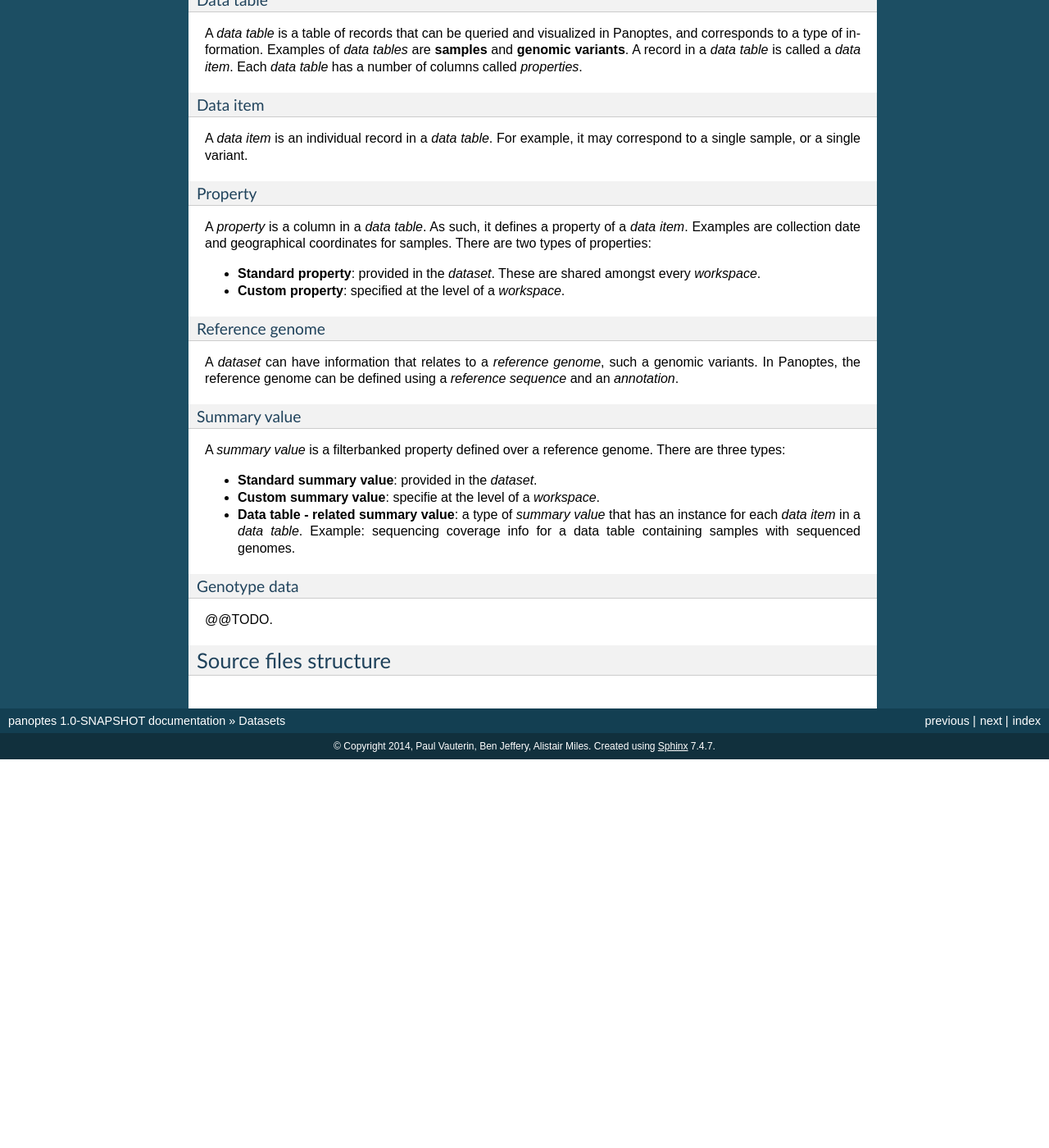
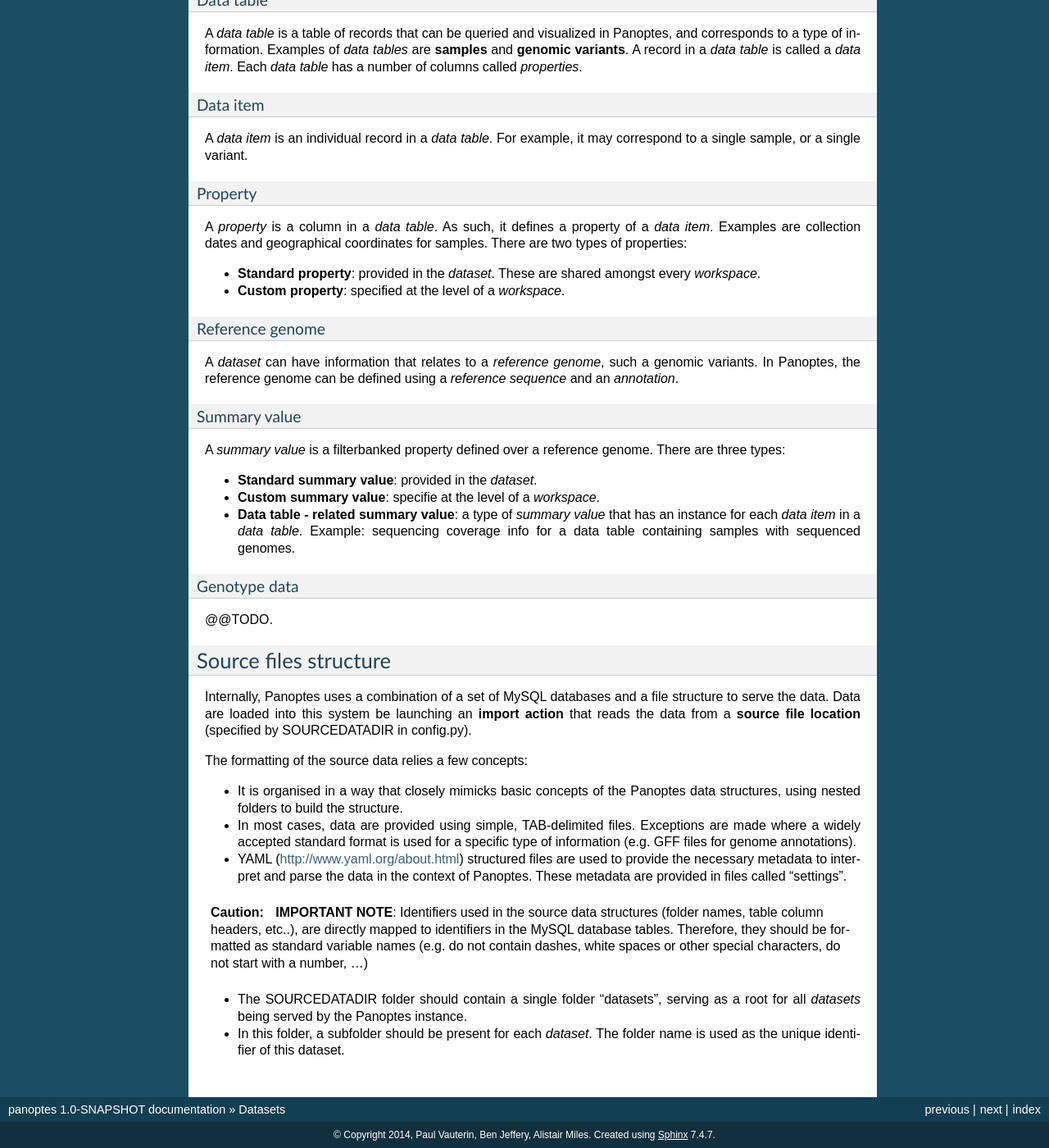
Before and after one commit to cggh/panoptes, a Sphinx documentation site: the page built from documentation/datasets.rst, in a window 1280 px wide and 1400 px high, scrolled down 1053 px. Shown: the whole window at 82% size. Built offline with Sphinx 7.4.7, drawn with Linux system fonts in a browser that asks for light colours; before the commit the page ends 1979 px from its top, so only the background shows below that.

Commit message:
Doc editing

```diff
--- a/documentation/datasets.rst
+++ b/documentation/datasets.rst
@@ -16,16 +15,15 @@ After installation, a number of sample dataset sources are copied into the sourc
 - The administration section shows the available source data file sets as a tree. Click on a dataset name you want to import (e.g. "Sample1")
 - Click the button "Load highlighted file source", and click "Load all data" in the popup that appears
 - This initiates the data import. A progress box is shown during this action.
-- Upon completion, a new item appears in the list "Server calculations". Clicking on this shows a log of the import activities.
-  If an error occurred, this can be useful for troubleshooting.
+- Upon completion, a new item appears in the list "Server calculations". Clicking on this shows a log of the import activities. If an error occurred, this can be useful for troubleshooting.
 - Go back to the browser tab with the Panoptes intro screen, and reload the app to retrieve the updated dataset information
 - The imported dataset should appear in the list.
 
 Panoptes data structure
 -----------------------
 Basic concepts
-~~~~~~~~~~~
-The data served by Panoptes is structured according to a number of central  concepts.
+~~~~~~~~~~~~~~
+The data served by Panoptes is structured according to a number of central concepts.
 
 Dataset
 .......
@@ -57,7 +55,7 @@ or a single variant.
 
 Property
 ........
-A *property* is a column in a *data table*. As such, it defines a property of a *data item*. Examples are collection date and geographical coordinates for samples.
+A *property* is a column in a *data table*. As such, it defines a property of a *data item*. Examples are collection dates and geographical coordinates for samples.
 There are two types of properties:
 
 - **Standard property**: provided in the *dataset*. These are shared amongst every *workspace*.
@@ -83,3 +81,16 @@ Genotype data
 
 Source files structure
 ----------------------
+Internally, Panoptes uses a combination of a set of MySQL databases and a file structure to serve the data. Data are loaded into this system be launching an **import action** that reads the data from a **source file location** (specified by SOURCEDATADIR in config.py).
+
+The formatting of the source data relies a few concepts:
+
+- It is organised in a way that closely mimicks basic concepts of the Panoptes data structures, using nested folders to build the structure.
+- In most cases, data are provided using simple, TAB-delimited files. Exceptions are made where a widely accepted standard format is used for a specific type of information (e.g. GFF files for genome annotations).
+- YAML (http://www.yaml.org/about.html) structured files are used to provide the necessary metadata to interpret and parse the data in the context of Panoptes. These metadata are provided in files called "settings".
+
+.. caution::
+  **IMPORTANT NOTE**: Identifiers used in the source data structures (folder names, table column headers, etc..), are directly mapped to identifiers in the MySQL database tables. Therefore, they should be formatted as standard variable names (e.g. do not contain dashes, white spaces or other special characters, do not start with a number, ...)
+
+- The SOURCEDATADIR folder should contain a single folder "datasets", serving as a root for all *datasets* being served by the Panoptes instance.
+- In this folder, a subfolder should be present for each *dataset*. The folder name is used as the unique identifier of this dataset.
```
Also changed, not shown: other parts of documentation/datasets.rst (+0 -1 lines).
